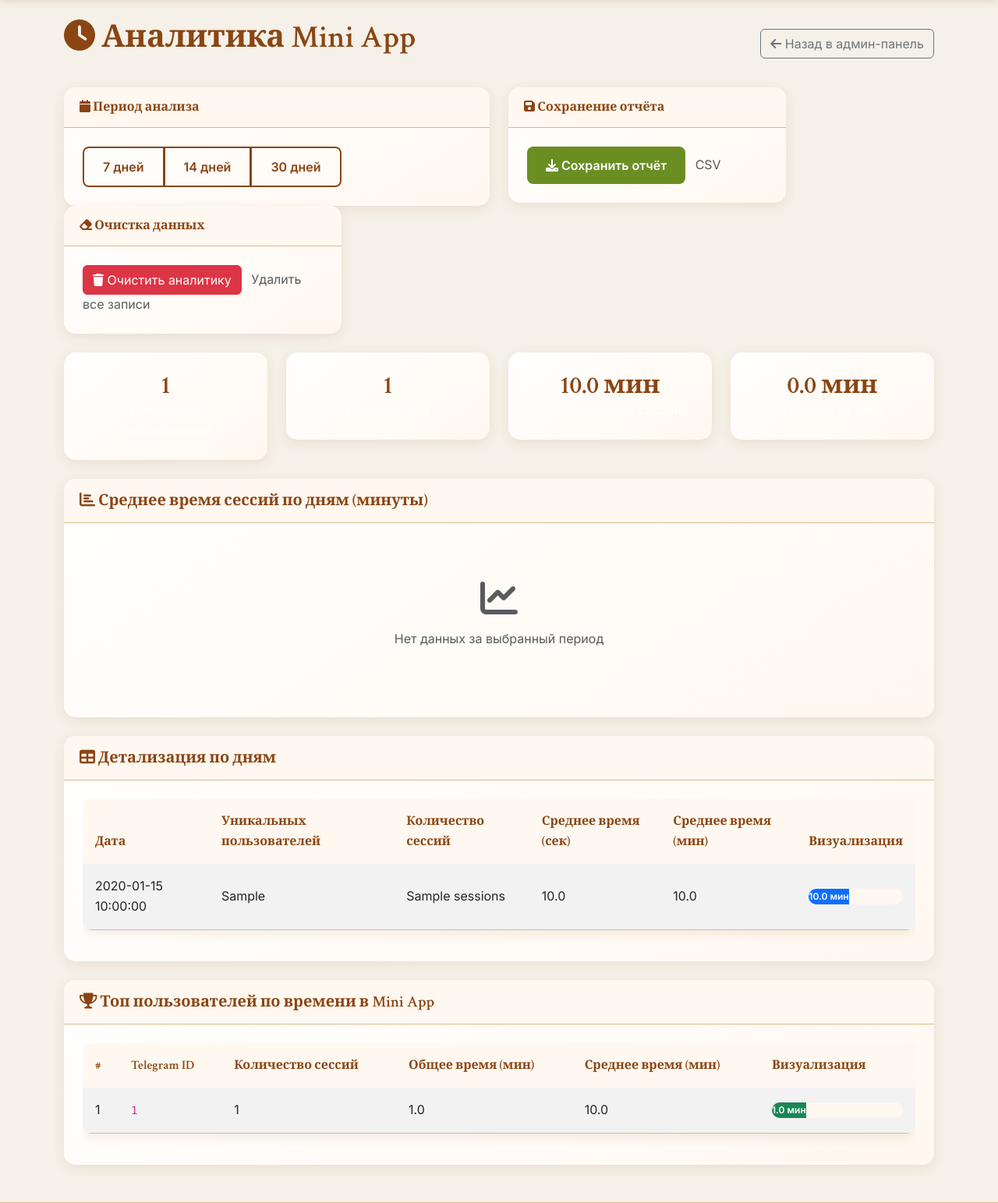
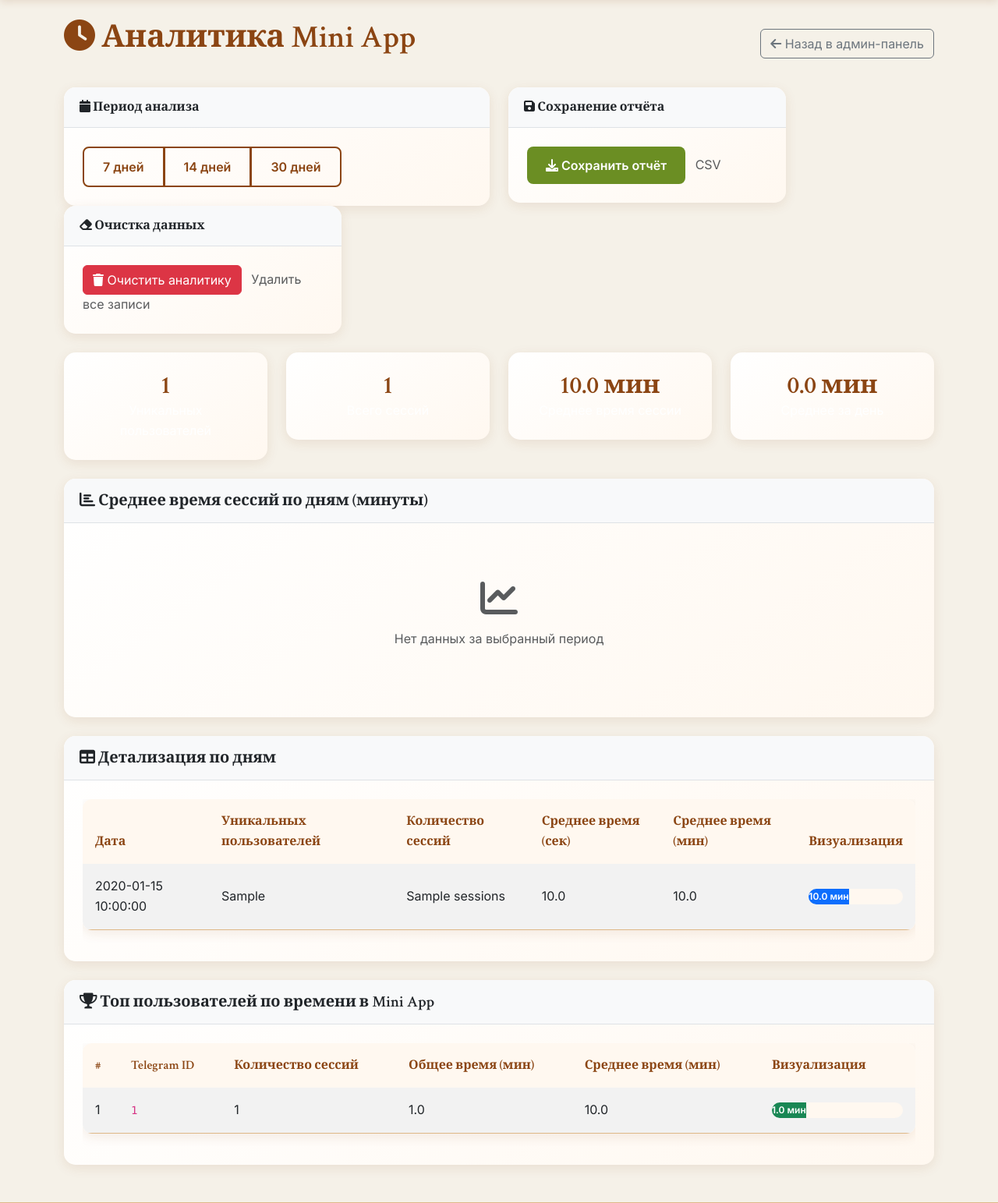
Before and after one commit to TeQmer/BookHunter, a FastAPI app: template web/templates/admin/mini-app-analytics.html in a window 1280 px wide. Shown: the part 74-1617 px from the top of the page at 78% size. Run offline with FastAPI, Linux system fonts and the light colour scheme; the template is opened without the code that fills it: most values are stand-ins (such as "Sample title", 1, 10 or a date in 2020); parts of the project's set-up code (start-up, migrations or seed data) failed here and were passed over.

Commit message:
fix: исправить обработчик очистки и стили заголовков

```diff
--- a/web/templates/admin/mini-app-analytics.html
+++ b/web/templates/admin/mini-app-analytics.html
@@ -1,6 +1,16 @@
 {% extends "base.html" %}
 
 {% block content %}
+<style>
+    .card-header {
+        background-color: #f8f9fa !important;
+        color: #212529 !important;
+        border-bottom: 1px solid #dee2e6;
+    }
+    .card-header h5, .card-header h6 {
+        color: #212529 !important;
+    }
+</style>
 <div class="row">
     <div class="col-12">
         <div class="d-flex justify-content-between align-items-center mb-4">
@@ -231,6 +241,43 @@
 {% block extra_scripts %}
 <script src="https://cdn.jsdelivr.net/npm/chart.js"></script>
 <script>
+// Глобальная функция очистки - доступна сразу при загрузке
+window.clearAnalytics = async function() {
+    if (!confirm('Вы уверены, что хотите удалить все данные аналитики Mini App? Это действие нельзя отменить.')) {
+        return;
+    }
+
+    const btn = document.querySelector('button[onclick="clearAnalytics()"]');
+    if (!btn) return;
+
+    try {
+        btn.disabled = true;
+        btn.innerHTML = '<i class="fas fa-spinner fa-spin"></i> Удаление...';
+
+        const response = await fetch('/api/activity/mini-app/clear', {
+            method: 'DELETE',
+            headers: {
+                'Content-Type': 'application/json'
+            }
+        });
+
+        const data = await response.json();
+
+        if (data.success) {
+            alert('Данные аналитики успешно очищены! Обновите страницу.');
+            window.location.reload();
+        } else {
+            alert('Ошибка: ' + (data.detail || 'Неизвестная ошибка'));
+            btn.disabled = false;
+            btn.innerHTML = '<i class="fas fa-trash"></i> Очистить аналитику';
+        }
+    } catch (error) {
+        alert('Ошибка при удалении: ' + error.message);
+        btn.disabled = false;
+        btn.innerHTML = '<i class="fas fa-trash"></i> Очистить аналитику';
+    }
+};
+
 document.addEventListener('DOMContentLoaded', function() {
     // Инициализация графика
     const chartDataElement = document.getElementById('chart-data');
@@ -322,43 +369,6 @@ document.addEventListener('DOMContentLoaded', function() {
             link.click();
         });
     }
-
-    // Очистка аналитики - глобальная функция
-    window.clearAnalytics = async function() {
-        if (!confirm('Вы уверены, что хотите удалить все данные аналитики Mini App? Это действие нельзя отменить.')) {
-            return;
-        }
-
-        const btn = document.querySelector('button[onclick="clearAnalytics()"]');
-        if (!btn) return;
-
-        try {
-            btn.disabled = true;
-            btn.innerHTML = '<i class="fas fa-spinner fa-spin"></i> Удаление...';
-
-            const response = await fetch('/api/activity/mini-app/clear', {
-                method: 'DELETE',
-                headers: {
-                    'Content-Type': 'application/json'
-                }
-            });
-
-            const data = await response.json();
-
-            if (data.success) {
-                alert('Данные аналитики успешно очищены! Обновите страницу.');
-                window.location.reload();
-            } else {
-                alert('Ошибка: ' + (data.detail || 'Неизвестная ошибка'));
-                btn.disabled = false;
-                btn.innerHTML = '<i class="fas fa-trash"></i> Очистить аналитику';
-            }
-        } catch (error) {
-            alert('Ошибка при удалении: ' + error.message);
-            btn.disabled = false;
-            btn.innerHTML = '<i class="fas fa-trash"></i> Очистить аналитику';
-        }
-    };
 });
 </script>
 {% endblock %}
```
